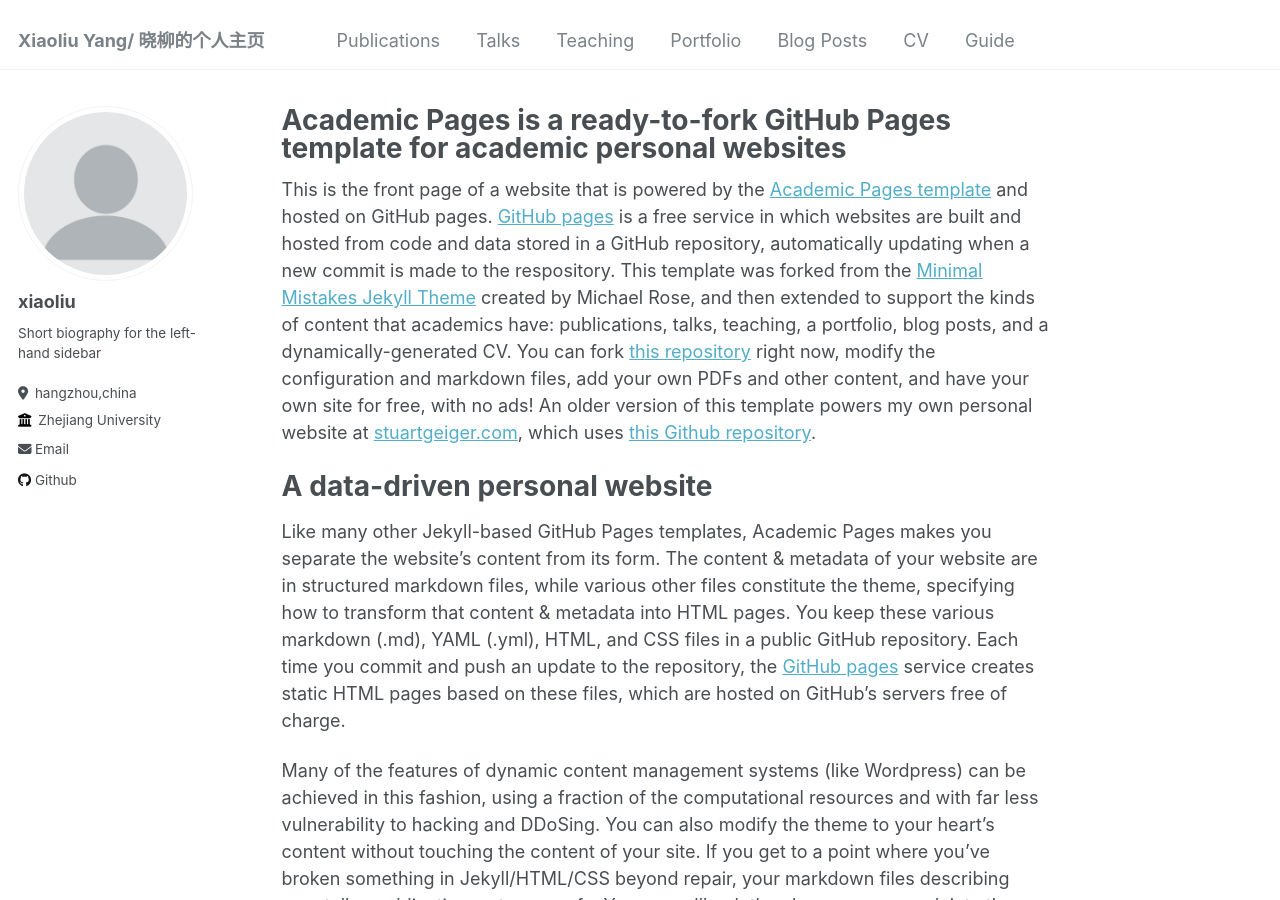
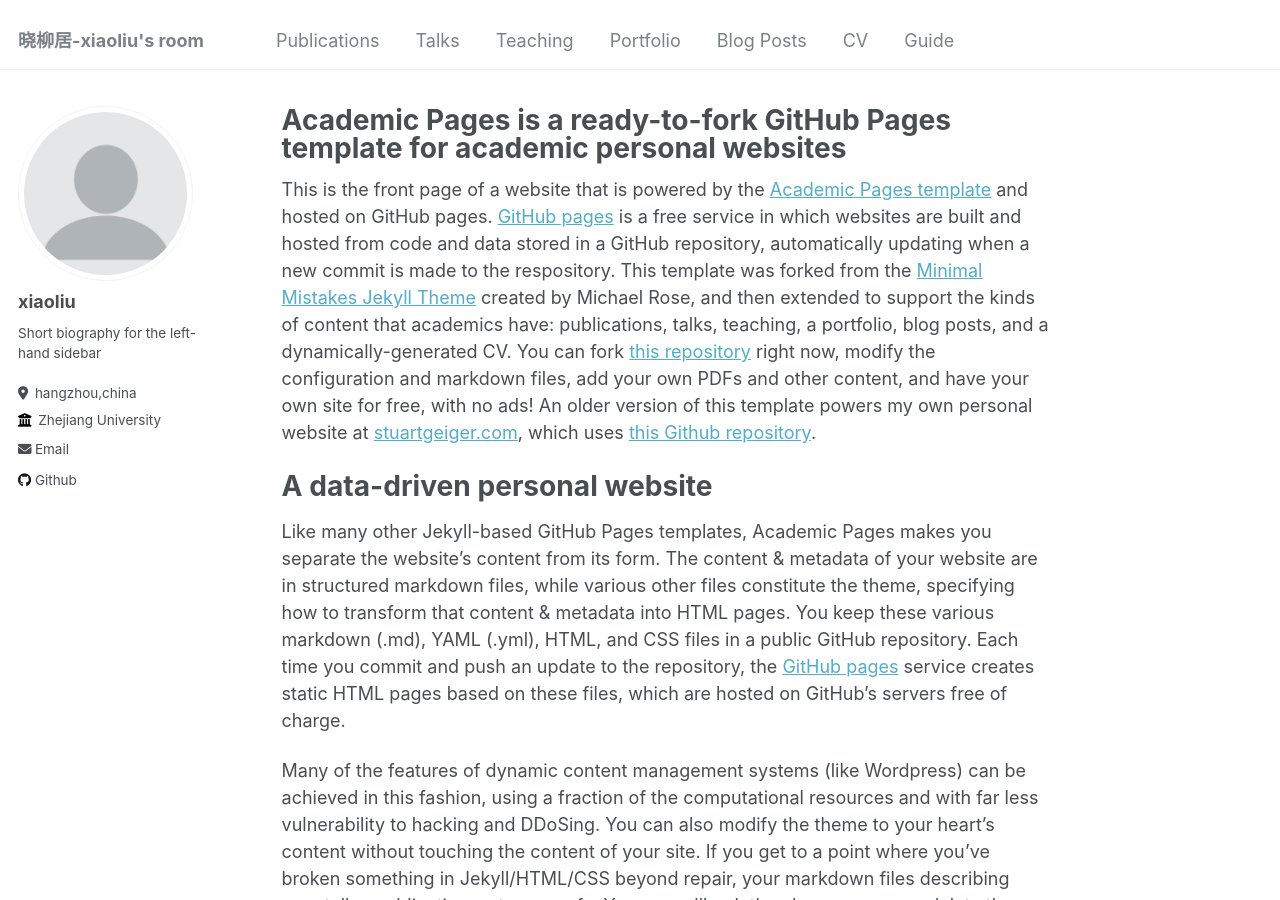
Before and after one commit to yang321010/yang321010.github.io, a Jekyll site: the page built from _pages/about.md, in a window 1280 px wide and 900 px high. Built offline with Jekyll 4.4.1, drawn with Linux system fonts in a browser that asks for light colours.

Commit message:
Update _config.yml

```diff
--- a/_config.yml
+++ b/_config.yml
@@ -8,7 +8,7 @@
 
 # Basic Site Settings
 locale                   : "hangzhou,china"
-title                    : "Xiaoliu Yang/ 晓柳的个人主页"
+title                    : "晓柳居-xiaoliu's room"
 title_separator          : "-"
 name                     : &name "Xiaoliu Yang"
 description              : &description "personal description"
@@ -42,7 +42,7 @@ author:
   # bitbucket        : # Username - Update with your username on the site
   # codepen          : # Username
   # dribbble         : # Username
-  github           : "yangxiaoliu"
+  github           : "yang321010"
   # kaggle           : # Username
   # stackoverflow    : # User number or user number and name (i.e., use "1" or "1/jeff-atwood")
 
```
